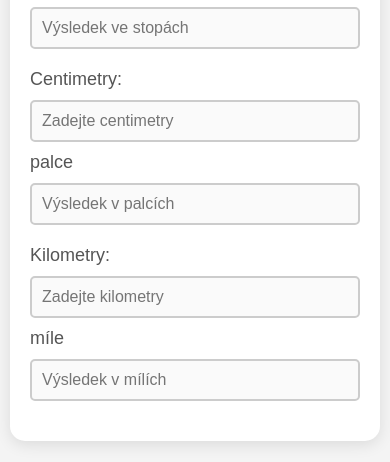
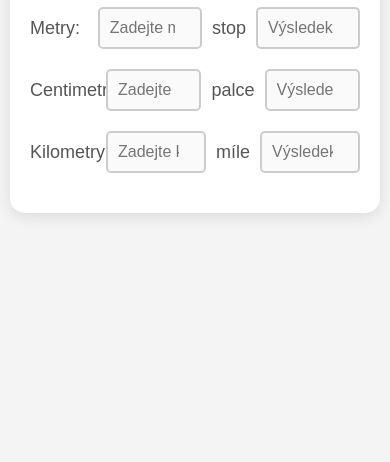
Before and after one commit to Isshinnnn/prevod.cz, a plain HTML site: page index.html in a window 390 px wide. Shown: the part 382-844 px from the top of the page. Drawn offline with Linux system fonts and the light colour scheme.

Commit message:
Update styles.css

```diff
--- a/styles.css
+++ b/styles.css
@@ -17,8 +17,8 @@ body {
     padding: 30px;
     border-radius: 15px;
     box-shadow: 0 4px 15px rgba(0, 0, 0, 0.1);
-    width: 100%;
-    max-width: 500px;
+    width: 500px;
+    max-width: 100%;
 }
 h1 {
     text-align: center;
@@ -59,12 +59,12 @@ span {
 @media screen and (max-width: 480px) {
     .container {
         padding: 20px;
+        width: 500px;
     }
     .conversion {
-        flex-direction: column;
-        align-items: flex-start;
+        flex-direction: row;
     }
     .input-field {
-        width: 100%;
+        width: 35%;
     }
 }
```
